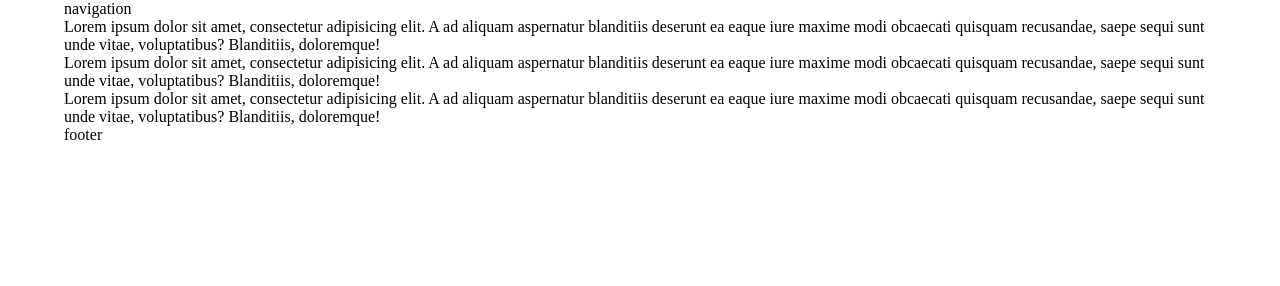
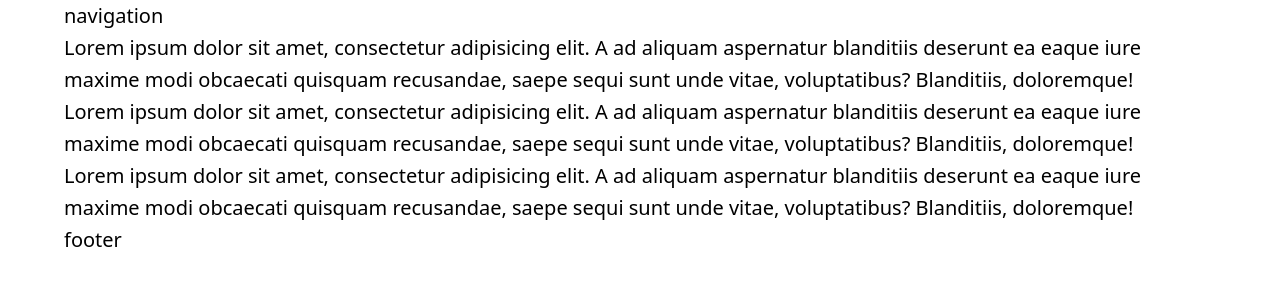
Before and after one commit to loaytake/cssmusta, a plain HTML site: page index.html in a window 1280 px wide. Drawn offline with Linux system fonts and the light colour scheme.

Commit message:
main css add

```diff
--- a/styles/main.css
+++ b/styles/main.css
@@ -1,3 +1,14 @@
+@layer general-styling {
+    html {
+    color-scheme: dark light;
+    font-family: system-ui;
+    line-height: 1.6;
+  }
+    body {
+    font-size: 1.25rem;
+    margin: 0;
+  }
+}
 header, main, footer {
     container-type: inline-size;
     margin: 0 auto;
```
